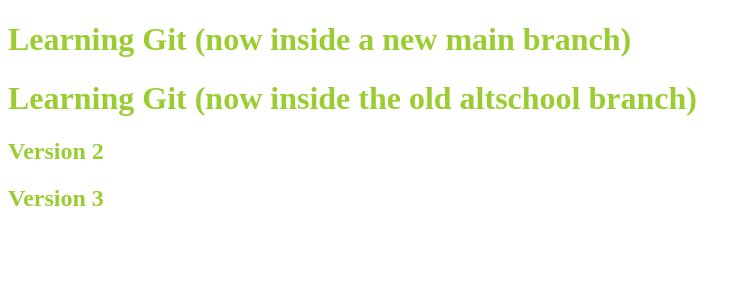
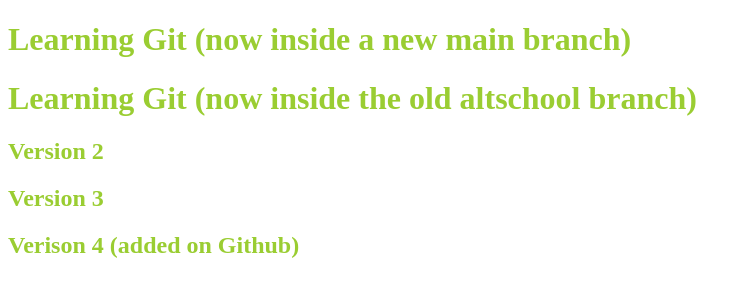
Before and after one commit to Emery-hub/learning-git-demo-one, a plain HTML site: page index.html in a window 1280 px wide. Shown: the whole page, without its empty margins (0-751 px from the left). Drawn offline with Linux system fonts and the light colour scheme.

Commit message:
released v4 from Github

```diff
--- a/index.html
+++ b/index.html
@@ -13,5 +13,7 @@
     <h2>Version 2</h2>
 
     <h2>Version 3</h2>
+
+    <h2>Verison 4 (added on Github)</h2>
   </body>
 </html>
```
